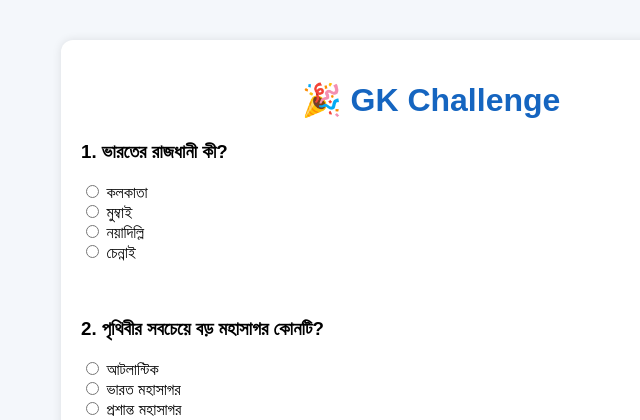
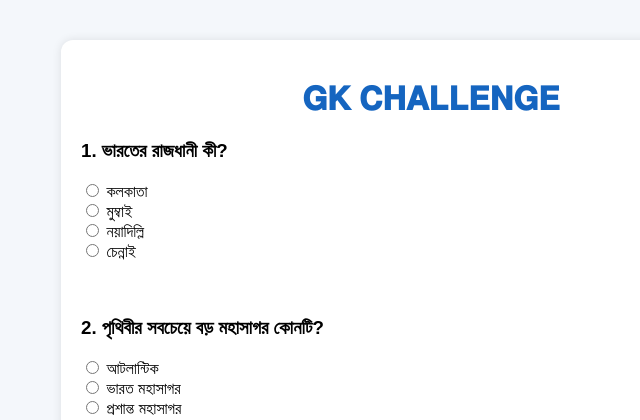
Before and after one commit to rajbis1105-jpg/gk-challenge, a Flask app: page /quiz in a window 1280 px wide. Shown: the top 420 px of the page, without its empty margins (209-849 px from the left). Run offline with Flask 3, Linux system fonts and the light colour scheme.

Commit message:
Update quiz.html

```diff
--- a/templates/quiz.html
+++ b/templates/quiz.html
@@ -1,13 +1,13 @@
 <!DOCTYPE html>
 <html>
 <head>
-    <title>GK Challenge</title>
+    <title> 𝐆𝐊 𝐂𝐇𝐀𝐋𝐋𝐄𝐍𝐆𝐄 </title>
     <link rel="stylesheet" href="/static/style.css">
 </head>
 <body>
 
 <div class="container">
-    <h1>🎉 GK Challenge</h1>
+    <h1>𝐆𝐊 𝐂𝐇𝐀𝐋𝐋𝐄𝐍𝐆𝐄</h1>
 
     <form method="POST">
 
```
